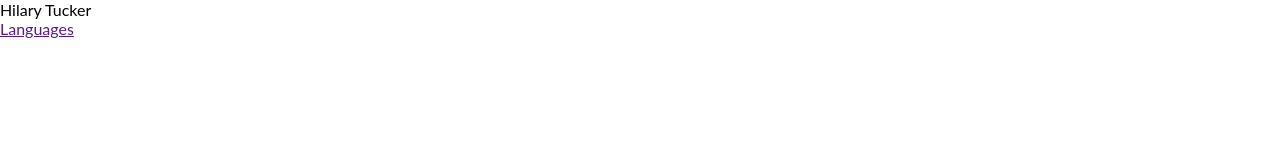
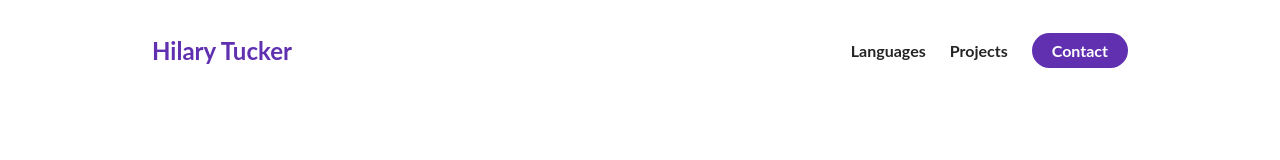
Before and after one commit to hmuske123-star/Hilary-Tucker-E-Portfolio, a plain HTML site: page index.html in a window 1280 px wide. Drawn offline with Linux system fonts and the light colour scheme.

Commit message:
Logo and Nav bar

```diff
--- a/index.html
+++ b/index.html
@@ -18,6 +18,19 @@
                link__hover-effect--black
                ">Languages</a>
             </li>
+                        <li>
+               <a href="" class="
+               nav__link--anchor
+               link__hover-effect
+               link__hover-effect--black
+               ">Projects</a>
+            </li>
+                        <li>
+               <a href="" class="
+               nav__link--anchor
+               nav__link--anchor-primary
+               ">Contact</a>
+            </li>
         </ul>
     </nav>
    </section>
--- a/styles.css
+++ b/styles.css
@@ -19,3 +19,49 @@ p {
     line-height: 1.5;
     font-size: 16px;
 }
+
+li {
+    list-style-type: none;
+}
+
+/* NAVIGATION BAR */
+
+nav {
+    height: 100px;
+    width: 100%;
+    max-width: 1000px;
+    margin: 0 auto;
+    display: flex;
+    justify-content: space-between;
+    align-items: center;
+}
+
+.nav__link--list {
+    display: flex;
+}
+
+.nav__link--anchor {
+    margin: 0 12px;
+    color: #242424;
+    text-decoration: none;
+    font-weight: 700;
+}
+
+.nav__link--anchor-primary {
+    background-color: #6030b1;
+    padding: 8px 20px;
+    border-radius: 50px;
+    color: white;
+}
+
+.nav__link--anchor-primary:hover {
+    background-color: #5d3eff;
+    transition: all 300ms ease;
+}
+
+.personal__logo {
+    font-size: 24px;
+    color: #6030b1;
+    margin: 0 12px;
+    font-weight: bold;
+}
```
